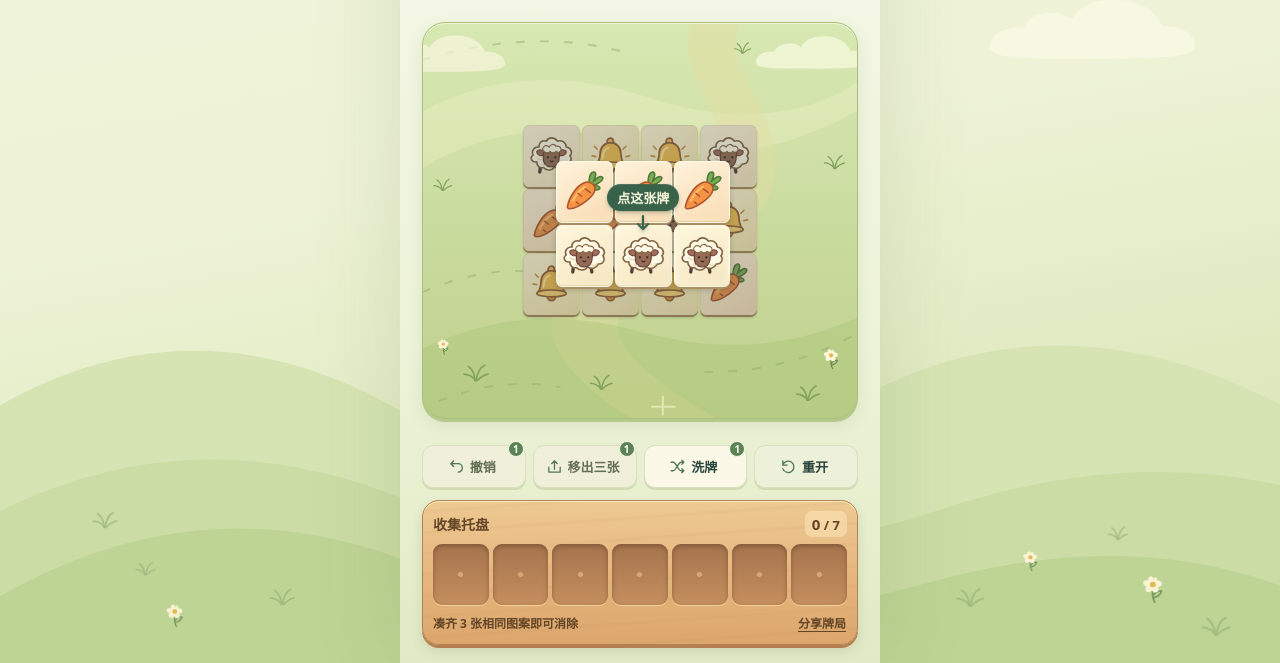
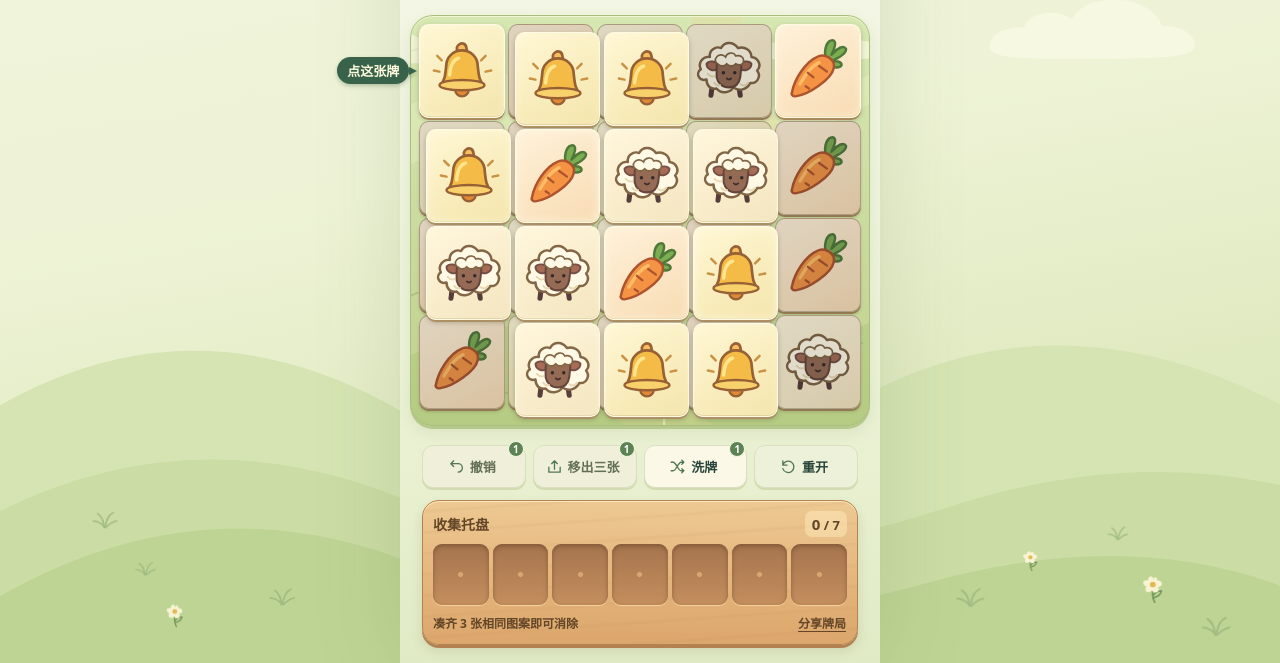
Before and after one commit to laiq69109-eng/snake-game, a website: page docs/sheep-meadow/index.html in a window 1280 px wide. Both pictures are taken after a click on the button "开始游戏". Shown: the part 137-800 px from the top of the page. Drawn offline with Linux system fonts and the light colour scheme.

Commit message:
Fit Sheep Meadow boards and tune layer proportions

```diff
--- a/docs/sheep-meadow/index.html
+++ b/docs/sheep-meadow/index.html
@@ -56,7 +56,7 @@ p,h1,h2{margin:0}
 .level-head{display:flex;align-items:end;justify-content:space-between;gap:6px;flex:none;padding:0 1px}
 .level-number{color:#507154;font-weight:830;font-size:13px;letter-spacing:.115em;line-height:1.25}
 .level-head h1{font-size:clamp(23px,6.8vw,32px);line-height:1.22;font-weight:900;letter-spacing:.055em;margin-top:4px}
-.game-area{flex:1;min-height:0;display:grid;place-items:center;container-type:size}
+.game-area{position:relative;flex:1;min-height:0;display:grid;place-items:center;container-type:size;margin-inline:-12px}
 .board{position:relative;width:min(100%,calc(100cqh * 400 / 364));aspect-ratio:400/364;isolation:isolate;border-radius:23px;overflow:hidden;
   background:#ccdd9f;box-shadow:0 3px 0 #b6c98d,0 6px 16px #5e7c361f;transform-origin:center 75%}
 .board::after{content:"";position:absolute;inset:0;border:1px solid #a8bd7e;box-shadow:inset 0 1px #f0f6d3;border-radius:inherit;pointer-events:none;z-index:300}
@@ -81,15 +81,17 @@ p,h1,h2{margin:0}
 .board-tile::after{content:"";position:absolute;inset:0;border-radius:inherit;pointer-events:none;opacity:0;border:1px solid #ffffdc;box-shadow:inset 0 0 8px #fffced}
 .board-tile:not(.covered)::after{animation:ready-glow 3.4s var(--glow-delay,0s) ease-in-out infinite}
 @keyframes ready-glow{0%,100%{opacity:.15}50%{opacity:.6}}
-.board-tile.covered,.board-tile.covered:active{opacity:.92;filter:brightness(.82) saturate(.85);border-color:var(--face-base);
+.board-tile.covered,.board-tile.covered:active{opacity:1;filter:brightness(.88) saturate(.95);border:1px solid rgba(90,70,40,.35);
   box-shadow:0 2px 0 var(--tile-edge,#9b784f),0 3px 3px #3b422b32}
 .board-tile.revealing{box-shadow:0 2px 0 #9b784f,0 calc(var(--shadow,4px) + 4px * var(--reveal-shadow,0)) calc(5px + 3px * var(--reveal-shadow,0)) #3b422b59,inset 0 -1px #b188524f}
 .board-tile.revealing::after{animation:none;opacity:var(--reveal-light,0);border:2px solid #fff9cd;box-shadow:inset 0 0 10px #fffade,0 0 7px #fbf7bd}
 .board-tile:focus-visible{outline-offset:-4px}
-.guide{display:grid;justify-items:center;gap:0;position:absolute;transform:translate(-50%,-93%);z-index:250;color:#fff9de;pointer-events:none;filter:drop-shadow(0 2px 2px #21442a45)}
-.guide span{background:#38634a;padding:4px 10px;border-radius:100px;font-size:13px;font-weight:850;white-space:nowrap}
-.guide svg{color:#38634a;animation:bob .95s ease-in-out infinite alternate}
-@keyframes bob{to{transform:translateY(4px)}}
+.guide{position:absolute;z-index:250;color:#fff9de;background:#38634a;padding:4px 10px;border-radius:100px;
+  font-size:13px;font-weight:850;white-space:nowrap;pointer-events:none;filter:drop-shadow(0 2px 2px #21442a45)}
+.guide::after{content:"";position:absolute;left:var(--guide-point,50%);top:100%;transform:translateX(-50%);
+  border:4px solid transparent;border-top:8px solid #38634a;border-bottom:0}
+.guide.guide-left::after{left:100%;top:50%;transform:translateY(-50%);border:4px solid transparent;
+  border-left:8px solid #38634a;border-right:0}
 .tools{display:grid;grid-template-columns:repeat(4,minmax(0,1fr));gap:7px;flex:none}
 .tool{position:relative;display:flex;align-items:center;justify-content:center;gap:5px;white-space:nowrap;min-width:0;min-height:43px;
   padding:4px 9px 4px 5px;border-radius:11px;background:#fbf8e8;border:1px solid #d9dfbf;box-shadow:0 2px 0 #d1dcb0;font-weight:770;font-size:13px}
@@ -155,10 +157,11 @@ p,h1,h2{margin:0}
 .reward{font-weight:780;color:#57704a}
 .toast{position:fixed;z-index:40;left:50%;bottom:max(16px,env(safe-area-inset-bottom));max-width:calc(100% - 24px);transform:translateX(-50%);
   background:#304e3f;color:#fff8df;padding:9px 14px;border-radius:10px;box-shadow:0 3px 8px #203c2f4f;font-size:14px;text-align:center;pointer-events:none}
-@media (max-width:400px){.app{padding-left:13px;padding-right:13px}.hero{border-radius:24px}.tool{font-size:12px}.game{gap:10px}.tray{gap:3px}}
-@media (max-width:340px){.app{padding-left:9px;padding-right:9px}.tools{gap:4px}.tool{gap:3px;padding:4px}.tool .icon{width:15px;height:15px}.dock{padding-left:7px;padding-right:7px}.level-head h1{font-size:23px}}
+@media (max-width:400px){.app{padding-left:13px;padding-right:13px}.game-area{margin-inline:-10px}.hero{border-radius:24px}.tool{font-size:12px}.game{gap:10px}.tray{gap:3px}}
+@media (max-width:340px){.app{padding-left:9px;padding-right:9px}.game-area{margin-inline:-6px}.tools{gap:4px}.tool{gap:3px;padding:4px}.tool .icon{width:15px;height:15px}.dock{padding-left:7px;padding-right:7px}.level-head h1{font-size:23px}}
 @media (max-height:650px){.app{padding-top:max(8px,env(safe-area-inset-top));padding-bottom:max(10px,env(safe-area-inset-bottom))}.topbar{margin-bottom:10px}.game{gap:8px}.hero{min-height:300px}.home{gap:15px}.hero-copy{padding-top:20px}.home-actions button{min-height:48px}.dock{padding-top:5px;padding-bottom:3px}.tool{min-height:40px}}
-@media (prefers-reduced-motion:reduce){.guide svg,.dock.warn,.board-tile:not(.covered)::after{animation:none}.board.fall{transition:none}}
+@media (max-height:650px) and (max-width:340px){.in-game .topbar{margin-bottom:7px}.game{gap:5px}}
+@media (prefers-reduced-motion:reduce){.dock.warn,.board-tile:not(.covered)::after{animation:none}.board.fall{transition:none}}
 </style>
 </head>
 <body>
@@ -366,7 +369,7 @@ p,h1,h2{margin:0}
     </div>
     <div class="game-area">
       <div class="board" id="board">
-        <svg class="board-art" viewBox="0 0 400 364" aria-hidden="true">
+        <svg class="board-art" viewBox="0 0 400 364" preserveAspectRatio="xMidYMid slice" aria-hidden="true">
           <rect width="400" height="364" fill="url(#board-meadow)"/>
           <path d="M0 82q92-50 207-13T400 55v26Q293 141 192 111T0 134Z" fill="#ecf0c6" opacity=".37"/>
           <path d="M248 0C228 49 290 88 274 142c-21 69-129 66-152 120-13 30 14 67 70 102h79c-81-47-99-74-89-96 20-43 129-62 141-121 12-65-54-107-30-147Z" fill="#e5dba1" opacity=".42"/>
@@ -379,8 +382,8 @@ p,h1,h2{margin:0}
           <path d="M211 353h21m-11-9v16" stroke="#eef1bd" stroke-width="2" opacity=".7" stroke-linecap="round"/>
         </svg>
         <div class="board-cards" id="board-cards" aria-label="叠放的卡牌"></div>
-        <div class="guide" id="guide" hidden><span>点这张牌</span><svg width="18" height="17" viewBox="0 0 18 17" aria-hidden="true"><path d="M9 1v13m-5-5 5 5 5-5" fill="none" stroke="currentColor" stroke-width="2.2" stroke-linecap="round" stroke-linejoin="round"/></svg></div>
       </div>
+      <div class="guide" id="guide" hidden>点这张牌</div>
     </div>
     <div class="tools" aria-label="道具和重开">
       <button type="button" class="tool" data-tool="undo"><svg class="icon"><use href="#i-undo"/></svg><span>撤销</span><b>1</b></button>
@@ -412,11 +415,11 @@ p,h1,h2{margin:0}
 <div class="toast" id="toast" role="status" hidden></div>
 <script>
 const LEVELS = [
-  ['初到牧场',18,2,3,4,3], ['雾藏羊群',108,7,14,7,5],
-  ['苜蓿坡',120,7,11,7,5], ['林间小径',132,8,12,7,5],
-  ['风铃谷',144,8,12,7,5], ['羊毛集市',156,8,13,7,5],
-  ['落日围栏',168,9,13,7,5], ['月光草甸',180,10,14,7,5],
-  ['山顶哨站',192,10,14,7,5], ['云端牧场',204,10,14,7,5]
+  ['初到牧场',33,2,3,5,4], ['雾藏羊群',108,6,14,6,4],
+  ['苜蓿坡',120,6,11,6,4], ['林间小径',132,6,12,6,4],
+  ['风铃谷',144,7,12,6,4], ['羊毛集市',156,7,13,5,5],
+  ['落日围栏',168,7,13,5,5], ['月光草甸',180,7,14,6,5],
+  ['山顶哨站',192,7,14,6,5], ['云端牧场',204,7,14,6,5]
 ];
 const BOARD_W = 400;
 const BOARD_H = 364;
@@ -424,23 +427,19 @@ const TILE_W = 52;
 const TILE_H = 57;
 const DX = TILE_W + 2;
 const DY = TILE_H + 2;
-const LAYOUT_VERSION = 3;
+const LAYOUT_VERSION = 4;
 const LAYER_COUNTS = [
-  [12,6],
-  [35,24,15,15,9,6,4],
-  [35,24,20,15,12,8,6],
-  [35,24,24,18,12,9,6,4],
-  [35,24,24,20,15,12,8,6],
-  [35,24,24,20,18,15,12,8],
-  [35,24,24,24,20,15,12,8,6],
-  [35,24,24,24,20,18,15,10,6,4],
-  [35,24,24,24,20,20,18,12,9,6],
-  [35,24,24,24,24,20,18,15,12,8]
+  [20,13],
+  [24,20,18,16,15,15],
+  [24,22,20,19,18,17],
+  [24,24,23,22,20,19],
+  [24,23,22,21,20,18,16],
+  [25,24,23,23,22,20,19],
+  [25,25,25,24,24,23,22],
+  [30,28,27,26,25,23,21],
+  [30,30,29,28,27,25,23],
+  [30,30,30,30,29,28,27]
 ];
-const WINDOWS = {
-  4:[2,2], 6:[3,2], 8:[4,2], 9:[3,3], 10:[4,3], 12:[4,3],
-  15:[5,3], 16:[4,4], 18:[5,4], 20:[5,4], 24:[6,4], 35:[7,5]
-};
 const CAPACITY = 7;
 const ALL_TOOLS = ['undo', 'move', 'mix'];
 
@@ -464,7 +463,7 @@ function shuffle(array, rng) {
 }
 
 function offset(z) {
-  return [4*z + (z%2 ? 26 : 0), 5*z + (z%2 ? 28 : 0)];
+  return [4*z,5*z];
 }
 
 function cardOverlap(a,b) {
@@ -474,17 +473,31 @@ function cardOverlap(a,b) {
 function positions(config, counts) {
   const [, , , , cols, rows] = config;
   const cards = [];
+  let maxCols = cols, maxRows = rows;
   const layers = counts.map((count,z) => {
-    const [width,height] = WINDOWS[count];
+    // The tutorial's 13-card layer fits a four-column window without extending the base.
+    if (z === 1 && count === 13) maxCols = 4;
+    let width = maxCols, height = maxRows;
+    let best = Infinity;
+    for (let c = 1; c <= maxCols; c++) {
+      for (let r = 1; r <= maxRows; r++) {
+        if (c*r < count) continue;
+        const score = c*r-count + Math.abs(c/cols-r/rows)*count*.5;
+        if (score < best) { best = score; width = c; height = r; }
+      }
+    }
+    maxCols = width;
+    maxRows = height;
     const [ox,oy] = offset(z);
     const x0 = Math.max(0,Math.min(cols-width,Math.round((cols-width)/2-ox/DX)));
     const y0 = Math.max(0,Math.min(rows-height,Math.round((rows-height)/2-oy/DY)));
-    const cells = Array.from({length:width*height},(_,i) => ({c:i%width,r:Math.floor(i/width)}));
-    if (cells.length > count) {
-      // Trim opposite window corners, leaving the inner grid fully packed.
-      cells.pop();
-      cells.shift();
-    }
+    const cells = Array.from({length:width*height},(_,i) => ({
+      i, c:i%width, r:Math.floor(i/width)
+    }));
+    const distance = ({c,r}) => (2*c-width+1)**2 + (2*r-height+1)**2;
+    cells.sort((a,b) => distance(a)-distance(b) || (z%2 ? b.i-a.i : a.i-b.i));
+    cells.length = count;
+    cells.sort((a,b) => a.i-b.i);
     return cells.map(({c,r}) => {
       const col = x0+c, row = y0+r;
       const card = {id:cards.length,z,col,row,x:col*DX+ox,y:row*DY+oy,above:[],below:[]};
@@ -511,13 +524,16 @@ function positions(config, counts) {
       lower.above.push(card.id);
     }
   }
-  return {cards,layers,w:TILE_W,h:TILE_H,dx:DX,dy:DY,cols,rows,left,top};
+  const bounds = {minX:minX+left,minY:minY+top,width:maxX-minX,height:maxY-minY};
+  return {cards,layers,w:TILE_W,h:TILE_H,dx:DX,dy:DY,cols,rows,left,top,bounds};
 }
 
 function validLayout(layout, count) {
   if (!layout || layout.cards.length !== count) return false;
   const {cards,w,h,dx,dy,layers} = layout;
-  if (dx-w !== 2 || dy-h !== 2 || layers.some((layer,z)=>z && layer.length > layers[z-1].length)) return false;
+  const base = layers[0].length;
+  if (dx-w !== 2 || dy-h !== 2 || layers.length > 7 || layers.at(-1).length*5 < base*3 ||
+      layers.some((layer,z)=>layer.length*100 < base*55 || z && layer.length > layers[z-1].length)) return false;
   for (const card of cards) {
     if (card.x < 0 || card.y < 0 || card.x+w > BOARD_W || card.y+h > BOARD_H) return false;
     if (card.above.some(id => cards[id].z <= card.z || !cardOverlap(card,cards[id]))) return false;
@@ -665,9 +681,11 @@ function trials(layout, seed, total = 96) {
   }
   return {wins, total, rate:wins/total};
 }
-function generate(seed, level, resumeOldTutorial = false) {
-  const config = resumeOldTutorial ? [LEVELS[0][0],36,2,5,5,4] : LEVELS[level-1];
-  const counts = resumeOldTutorial ? [20,16] : LAYER_COUNTS[level-1];
+function generate(seed, level, savedTutorialSize) {
+  const config = savedTutorialSize === 36 ? [LEVELS[0][0],36,2,5,5,4] :
+    savedTutorialSize === 18 ? [LEVELS[0][0],18,2,3,4,3] : LEVELS[level-1];
+  const counts = savedTutorialSize === 36 ? [20,16] :
+    savedTutorialSize === 18 ? [11,7] : LAYER_COUNTS[level-1];
   const limit = level === 2 ? 200 : level === 1 ? 1 : 12;
   const target = level === 2 ? .2 : [.31,.23,.35,.19,.25,.32,.21,.17][level-3];
   let hardest;
@@ -1047,8 +1065,9 @@ function setGame(level, seed, resume=false) {
   const saved = resume && session?.level === level && session.seed === seed ? session.state : null;
   const untouched = saved && !saved.result && !saved.undo && !saved.tray.length && !saved.park.length &&
     saved.alive.every(Boolean) && ALL_TOOLS.every(tool => saved.uses[tool] === 1);
-  // A started 36-card tutorial keeps its tiles and tray while using two new layers.
-  const oldTutorial = level === 1 && saved?.alive.length === 36 && !untouched;
+  // Retain the tile count of an in-progress tutorial from either old layout.
+  const oldTutorial = level === 1 && !untouched && [18,36].includes(saved?.alive.length) ?
+    saved.alive.length : undefined;
   const layout = generate(seed,level,oldTutorial);
   const canResume = saved?.alive.length === layout.cards.length;
   let refill = '';
@@ -1077,11 +1096,13 @@ function setGame(level, seed, resume=false) {
   $('level-number').textContent = '第 '+String(level).padStart(2,'0')+' 关 / '+LEVELS.length;
   $('level-name').textContent = LEVELS[level-1][0];
   const fragment = document.createDocumentFragment();
+  const {bounds} = layout;
+  board.style.aspectRatio = bounds.width+' / '+bounds.height;
   cards = layout.cards.map(card => {
     const button = tile(session.state.types[card.id],true,card.id);
     button.classList.add('board-tile');
-    button.style.cssText = 'left:'+card.x/BOARD_W*100+'%;top:'+card.y/BOARD_H*100+
-      '%;width:'+layout.w/BOARD_W*100+'%;height:'+layout.h/BOARD_H*100+
+    button.style.cssText = 'left:'+(2+(card.x-bounds.minX)/bounds.width*96)+'%;top:'+
+      (2+(card.y-bounds.minY)/bounds.height*96)+'%;width:'+layout.w/bounds.width*96+'%;height:'+layout.h/bounds.height*96+
       '%;z-index:'+(card.z+1)+';--shadow:'+Math.min(6,2+card.z*.5)+'px;--glow-delay:'+(-card.id%6*.38)+
       's;--tile-edge:hsl(35 31% '+(51+card.z%4*3)+'%)';
     fragment.append(button);
@@ -1138,12 +1159,7 @@ function syncBoard(removed = null) {
     }
   }
   if (revealed) revealTile(revealed);
-  const first = layout.cards[layout.solution[0]];
-  guide.hidden = !(level === 1 && !profile.lesson && Rules.available(layout,state,first.id));
-  if (!guide.hidden) {
-    guide.style.left = (first.x+layout.w/2)/BOARD_W*100+'%';
-    guide.style.top = first.y/BOARD_H*100+'%';
-  }
+  if (level !== 1 || profile.lesson || state.result) guide.hidden = true;
 }
 function syncHud() {
   const {state} = gameSession;
@@ -1205,11 +1221,46 @@ function measure() {
   slotAnchors = slots.map(box);
   if (!$('park-wrap').hidden) parkAnchors = parkCells.map(box);
 }
+function positionGuide() {
+  const {layout,state,level} = gameSession;
+  guide.hidden = true;
+  if (level !== 1 || profile.lesson || state.result) return;
+  guide.hidden = false;
+  const gameArea = board.parentElement.getBoundingClientRect();
+  const w = guide.offsetWidth, h = guide.offsetHeight;
+  const visible = new Map(layout.cards.filter(card => state.alive[card.id]).map(card =>
+    [card.id,cards[card.id].getBoundingClientRect()]));
+  const occupied = [...visible.values(),$('level-name').getBoundingClientRect(),
+    $('level-number').getBoundingClientRect()];
+  const candidates = [layout.solution[0],...visible.keys()];
+  const clears = (x,y,width,height) => x >= 3 && y >= 3 &&
+    x+width <= document.documentElement.clientWidth-3 && y+height <= window.innerHeight &&
+    !occupied.some(rect => x < rect.right && x+width > rect.left && y < rect.bottom && y+height > rect.top);
+  for (const id of candidates) {
+    if (!Rules.available(layout,state,id)) continue;
+    const rect = visible.get(id);
+    const centerX = rect.left+rect.width/2, centerY = rect.top+rect.height/2;
+    const aboveX = Math.max(3,Math.min(document.documentElement.clientWidth-w-3,centerX-w/2));
+    const aboveY = rect.top-10-h;
+    const sideX = rect.left-10-w, sideY = centerY-h/2;
+    const above = clears(aboveX,aboveY,w,h+8);
+    if (!above && !clears(sideX,sideY,w+8,h)) continue;
+    guide.classList.toggle('guide-left',!above);
+    guide.style.left = (above ? aboveX : sideX)-gameArea.left+'px';
+    guide.style.top = (above ? aboveY : sideY)-gameArea.top+'px';
+    guide.style.setProperty('--guide-point',(centerX-aboveX)+'px');
+    guide.dataset.target = id;
+    return;
+  }
+  guide.hidden = true;
+}
 function updateSize() {
   if (scene !== 'game') return;
   const area = board.parentElement;
-  const width = Math.min(area.clientWidth,Math.floor(area.clientHeight*BOARD_W/BOARD_H));
+  const {width:packWidth,height:packHeight} = gameSession.layout.bounds;
+  const width = Math.min(area.clientWidth,area.clientHeight*packWidth/packHeight);
   if (width) board.style.width = width+'px';
+  positionGuide();
   measure();
 }
 window.addEventListener('resize',updateSize);
```
